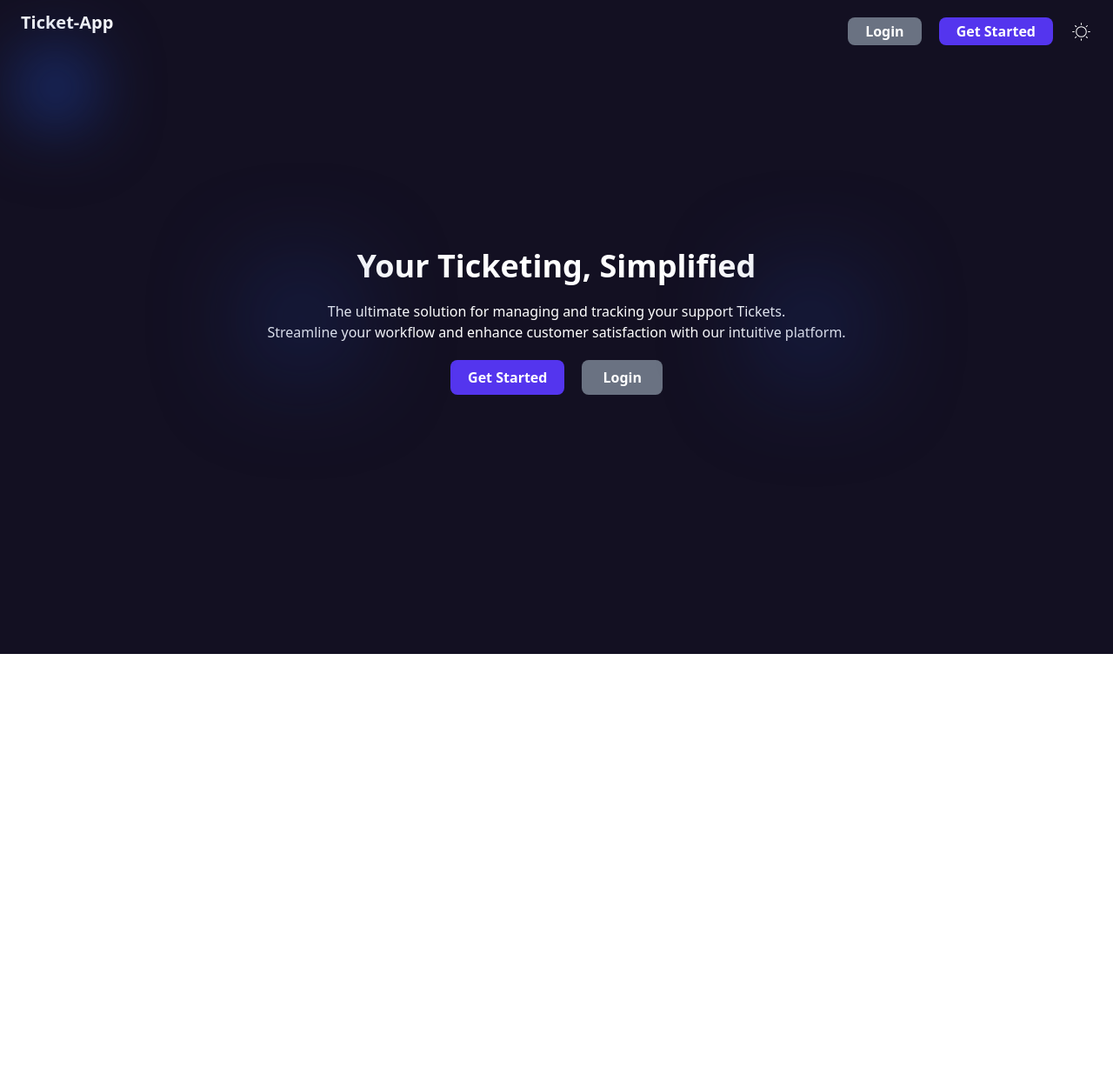
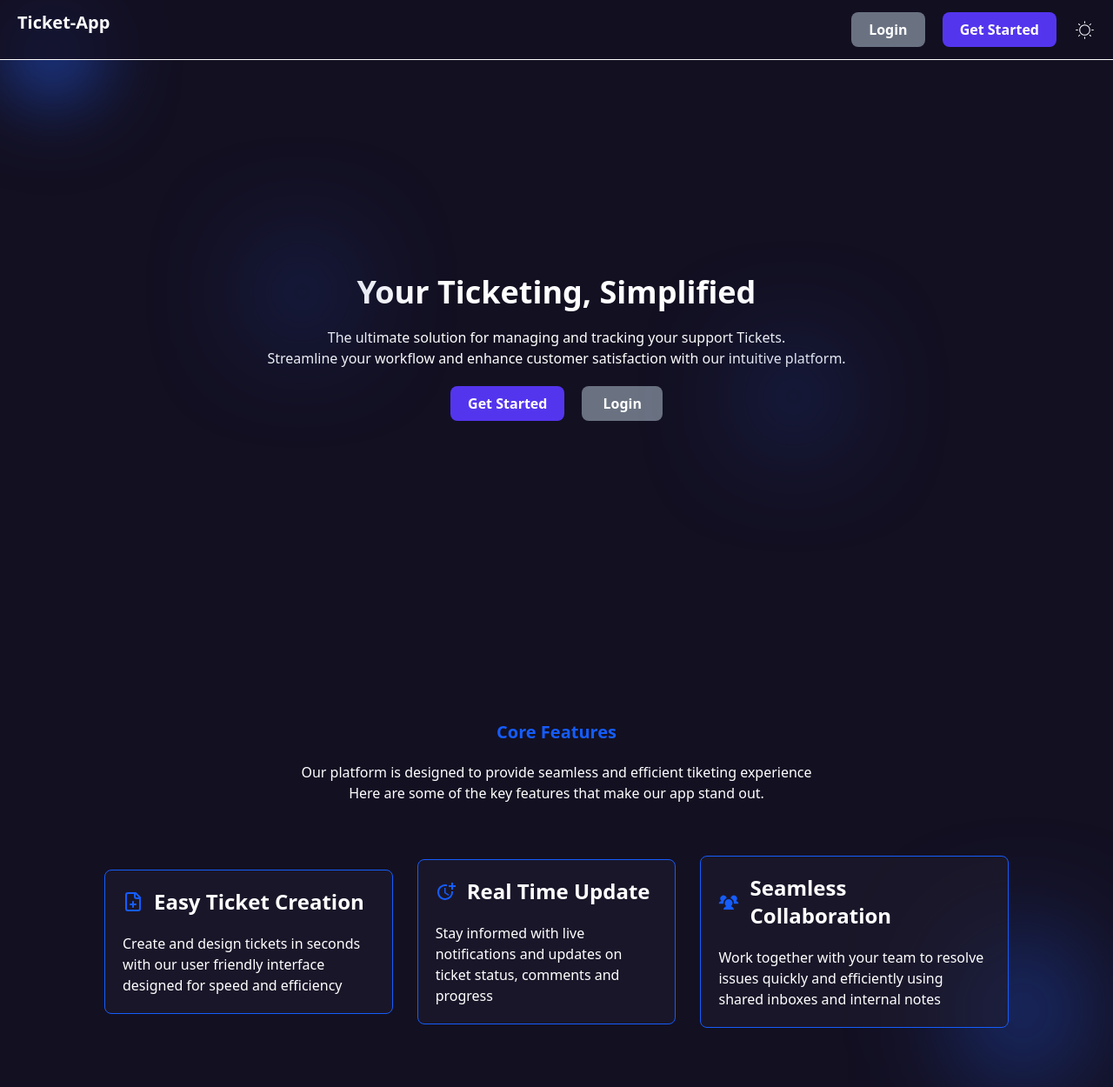
Before and after one commit to Gogo602/HNG_STAGE_2-REACT, a React (Vite) app: page / in a window 1280 px wide. Shown: the whole page at 87% size. Before the commit the page ends 800 px from the top, so only its background shows below. Built offline with nearby package versions, Linux system fonts and the light colour scheme.

Commit message:
core features

```diff
--- a/src/components/Navbar.tsx
+++ b/src/components/Navbar.tsx
@@ -3,14 +3,15 @@ import { CiLight } from "react-icons/ci";
 
 
 export default function Navbar() {
+
   return (
-    <nav className="md:flex items-center justify-between space-y-5">
-          <h3 className="text-xl font-bold">Ticket-App</h3>
+    <nav className="md:flex items-center justify-between space-y-5 bg-[#131022]/80 px-5 py-2 fixed z-10 w-full border-b">
+          <h3 className="text-xl font-bold pt-1">Ticket-App</h3>
           <ul className="flex items-center justify-between gap-5 font-semibold">
-              <li className="bg-gray-500 rounded-lg px-5 py-1">
+              <li className="bg-gray-500 rounded-lg px-5 py-2">
                   <Link to='/login'>Login</Link>
               </li>
-              <li className="bg-[#5435EE] rounded-lg px-5 py-1">
+              <li className="bg-[#5435EE] rounded-lg px-5 py-2">
                   <Link to='/register'>Get Started</Link>
               </li>
               <li>
--- /dev/null
+++ b/src/components/home/Features.tsx
@@ -0,0 +1,62 @@
+import React from "react";
+import type { TFeatures } from "../../types";
+import { LuFilePlus } from "react-icons/lu";
+import { MdOutlineMoreTime } from "react-icons/md";
+import { PiUsersThreeFill } from "react-icons/pi";
+
+
+
+
+export default function Features() {
+  return (
+      <section className="flex items-center justify-center bg-[#131022] px-5 py-2">
+        <div className="flex flex-col space-y-5 z-2 relative">
+            <div className="text-center -mt-15 text-md md:mt-0">
+                <h2 className="text-xl font-bold py-5 text-blue-600">Core Features</h2>
+                <p>
+                    Our platform is designed to provide seamless and efficient tiketing experience <br className="hidden md:inline"/> Here are some of the key features that make our app stand out.
+                </p>
+            </div>
+
+            <div className="flex items-center justify-center gap-7 px-2 py-10 z-1 md:px-25">
+                {features.map((item: TFeatures) => (
+                    <React.Fragment
+                        key={item.id}
+                    >
+                        <div className="bg-[#1F1C2D]/60 rounded-lg p-5 border border-blue-600 ">
+                            <div className="flex items-center gap-3 pb-5 font-bold text-2xl">
+                                <p>{item.icon}</p>
+                                <h2>{item.title}</h2>
+                            </div>
+                            <p>{item.desc}</p>
+                        </div>
+                    </React.Fragment>
+                ))}
+            </div>
+
+            <div className="bg-blue-900 absolute w-30 h-40 rounded-full z-0 shadow-3xl blur-3xl bottom-0 right-6"/>
+        </div>
+    </section>
+  )
+}
+
+const features = [
+    {
+        id: 1,
+        icon: <LuFilePlus className="text-blue-600"/>,
+        title: "Easy Ticket Creation",
+        desc: "Create and design tickets in seconds with our user friendly interface designed for speed and efficiency"
+    },
+    {
+        id: 2,
+        icon: <MdOutlineMoreTime className="text-blue-600"/>,
+        title: "Real Time Update",
+        desc: "Stay informed with live notifications and updates on ticket status, comments and progress"
+    },
+    {
+        id: 3,
+        icon: <PiUsersThreeFill className="text-blue-600"/>,
+        title: "Seamless Collaboration",
+        desc: "Work together with your team to resolve issues quickly and efficiently using shared inboxes and internal notes"
+    }
+]
--- a/src/components/home/Hero.tsx
+++ b/src/components/home/Hero.tsx
@@ -2,10 +2,10 @@ import { Link } from "react-router-dom";
 
 export default function Hero() {
   return (
-      <section className="relative min-h-[85vh] flex items-center justify-center ">
-          <div className="bg-blue-900 absolute w-20 h-20 rounded-full z-0 shadow-2xl blur-2xl inset-0"/>
+      <section className="relative min-h-screen flex items-center justify-center bg-[#131022] px-5 py-2">
+          <div className="bg-blue-900 absolute w-30 h-30 rounded-full z-0 shadow-2xl blur-2xl inset-0"/>
         <div className="flex flex-col space-y-5 z-2 relative">
-            <div className="text-center -mt-15 text-md">
+            <div className="text-center -mt-15 text-md md:mt-0">
                 <h2 className="text-3xl font-bold py-5 md:text-4xl">Your Ticketing, Simplified</h2>
                 <p>
                     The ultimate solution for managing and tracking your support Tickets. <br className="hidden md:inline"/> Streamline your workflow and enhance customer satisfaction with our intuitive platform.
@@ -20,8 +20,8 @@ export default function Hero() {
                     <Link to='/login'>Login</Link>
                 </li>
             </ul>
-            <div className="bg-blue-900 absolute w-20 h-20 rounded-full z-0 shadow-2xl blur-3xl inset-0"/>
-            <div className="bg-blue-900 absolute w-20 h-20 rounded-full z-0 shadow-2xl blur-3xl top-2 right-0"/>
+            <div className="bg-blue-900 absolute w-20 h-20 rounded-full z-0 shadow-3xl blur-3xl inset-0"/>
+            <div className="bg-blue-900 absolute w-20 h-20 rounded-full z-0 shadow-3xl blur-3xl top-30 right-5"/>
         </div>
     </section>
   )
--- a/src/pages/Home.tsx
+++ b/src/pages/Home.tsx
@@ -1,11 +1,13 @@
+import Features from "../components/home/Features";
 import Hero from "../components/home/Hero";
 import Navbar from "../components/Navbar";
 
 export default function Home() {
   return (
-    <section className="bg-[#131022] text-white px-6 py-3">
+    <section className=" text-white">
       <Navbar />
       <Hero />
+      <Features />
     </section>
   )
 }
--- /dev/null
+++ b/src/types/index.ts
@@ -0,0 +1,8 @@
+import type { ReactNode } from "react";
+
+export interface TFeatures{
+    id: number;
+    icon: ReactNode;
+    title: string;
+    desc: string;
+}
```
